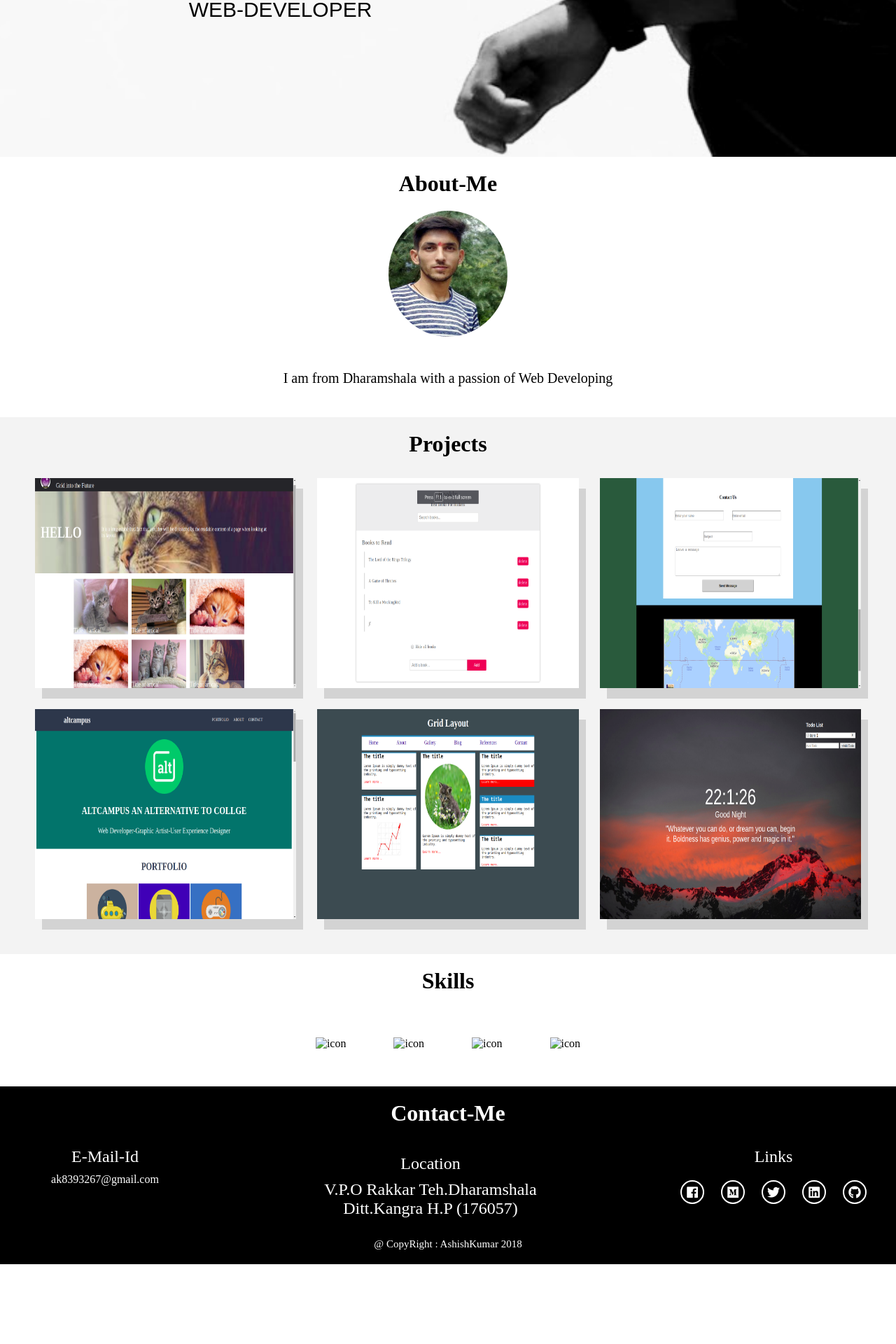
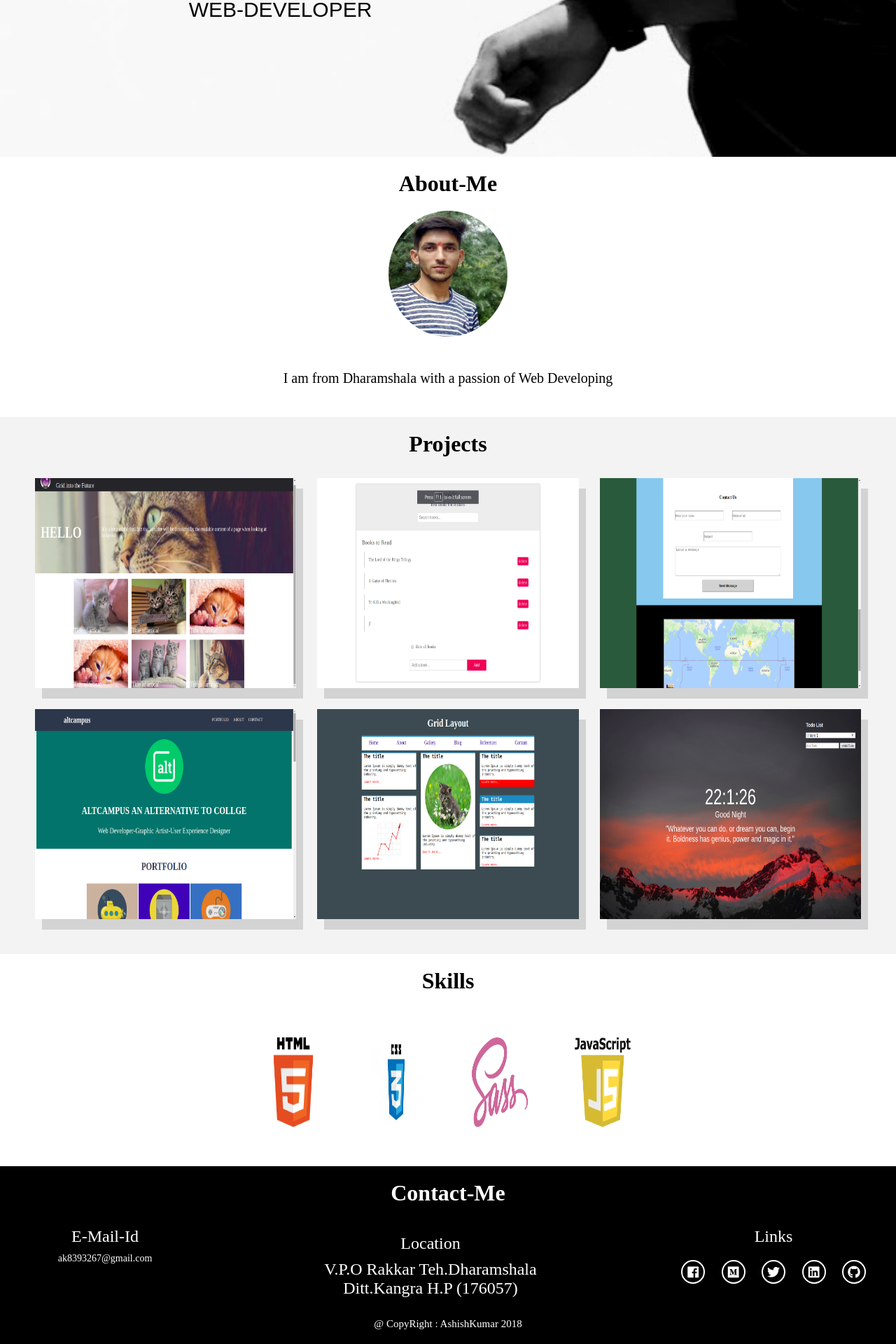
Before and after one commit to ashish4497/ashish4497.github.io, a Jekyll site: the page built from index.md, in a window 1280 px wide. Shown: the part 726-2646 px from the top of the page at 70% size. Built offline with Jekyll 4.4.1, drawn with Linux system fonts in a browser that asks for light colours; nearby versions of some CDN libraries; before the commit the page ends 2532 px from its top, so only the background shows below that.

Commit message:
portfolio changes

```diff
--- a/_layouts/ blog.html
+++ b/_layouts/ blog.html
@@ -4,8 +4,7 @@
 	<title>Blog</title>
 </head>
 <body>
-
-	<h1>This is blog page.</h1>
+<h1>This is blog page.</h1>
 	{% for post in site.posts %}
 	<h1>{{ post.title }}</h1>
 	<a href="{{post.url}}">Blog Link</a>
--- a/_layouts/home.html
+++ b/_layouts/home.html
@@ -47,10 +47,10 @@
 			<section class="skill center" id="skill">
 				<h1 class="top-heading">Skills</h1>
 				<div class="skill-list">
-					<img src="/home/ravi/Downloads/html1.png"alt="icon">
-					<img src="/home/ravi/Downloads/css.jpeg" alt="icon">
-					<img src="/home/ravi/Downloads/sass.png" alt="icon">
-					<img src="/home/ravi/Downloads/javas3.png" alt="icon">
+					<img src="../assets/media/html1.png"alt="icon">
+					<img src="../assets/media/css.jpeg" alt="icon">
+					<img src="../assets/media/sass.png" alt="icon">
+					<img src="../assets/media/javas3.png" alt="icon">
 				</div>
 			</section>
 		<!-- contact -->
--- a/assets/custom.css
+++ b/assets/custom.css
@@ -23,9 +23,10 @@
 }
 body {
   margin: 0 auto;
-  font-family:
+ /* font-family: */
   font-size: 14px;
   font-weight: normal;
+  -webkit-box-sizing: border-box;
           box-sizing: border-box;
 }
 .wrapper {
@@ -47,12 +48,15 @@
   background-attachment: fixed;
 }
 .navigation ul {
+ 	display:-webkit-box;
+ 	display:-ms-flexbox;
  	display:flex;
  	list-style-type: none;
  	font-size:25px;
  	width: 70%;
  	text-transform: uppercase;
  	font-size: 20px;
+ 	-ms-flex-pack: distribute;
  	    justify-content: space-around;
  	cursor: pointer;
  	padding: 2rem;
@@ -109,18 +113,25 @@
 	background-color:#f3f3f3;
 }
 .project-detail {
+	display: -ms-grid;
 	display: grid;
+	-ms-grid-columns:(1fr)[3];
 	    grid-template-columns:repeat(3,1fr);
 	grid-gap:30px;
 	padding: 30px;
 }
 .project-detail img:hover {
+	-webkit-transition:all 1s ease-in-out;
+	-o-transition:all 1s ease-in-out;
 	transition:all 1s ease-in-out;
+  -webkit-transform: scale(1.1);
+      -ms-transform: scale(1.1);
           transform: scale(1.1);
 }
 .project-detail img {
 	width:100%;
 	height:300px;
+  -webkit-box-shadow: 10px 15px #D3D3D3;
           box-shadow: 10px 15px #D3D3D3;
 }
 .image:hover {
@@ -138,7 +149,7 @@
 }
 .skill-list img {
 	height:8rem;
-	width:5rem%;
+	width:5rem;
 	padding:2rem;
 }
 /*=====================
@@ -152,7 +163,9 @@
 }
 .contact-detail {
 	color:#fff;
+	display: -ms-grid;
 	display: grid;
+	-ms-grid-columns: 300px auto 350px;
 	    grid-template-columns: 300px auto 350px;
 	grid-gap:2px;
 	text-align: center;
@@ -174,6 +187,8 @@
 	position: absolute;
 	top: 50%;
 	left:50%;
+	-webkit-transform:translate(-50%,-50%);
+	    -ms-transform:translate(-50%,-50%);
 	        transform:translate(-50%,-50%);
 }
 .location,.email-h {
@@ -232,12 +247,21 @@
   font-size: 1rem;
 }
 .project-detail {
+	display: -ms-grid;
 	display: grid;
+	-ms-grid-columns: auto;
 	    grid-template-columns: auto;
 	grid-gap: 30px;
 }
+.project-detail img:hover {
+	-webkit-transform: scale(1);
+	    -ms-transform: scale(1);
+	        transform: scale(1);
+}
 .contact-detail {
+	display: -ms-grid;
 	display: grid;
+	-ms-grid-columns: auto;
 	    grid-template-columns: auto;
 	grid-gap: 20px;
 }
@@ -256,9 +280,16 @@
 	  font-size: 3rem;
 	}
 	.project-detail {
+		display: -ms-grid;
 		display: grid;
+		-ms-grid-columns:(auto)[3];
 		    grid-template-columns:repeat(3,auto);
 		grid-gap: 30px;
+	}
+	.project-detail img:hover {
+		-webkit-transform: scale(1);
+		    -ms-transform: scale(1);
+		        transform: scale(1);
 	}
 	/*.skill img {
 		display: grid;
@@ -267,7 +298,10 @@
 
 	}*/
 	.contact-detail {
+		display: -ms-grid;
 		display: grid;
+		-ms-grid-columns: auto;
 		    grid-template-columns: auto;
 		grid-gap: 20px;
 	}
+};
```
Also changed, not shown: _layouts/blog.html (added), assets/media/javas3.png (added). Lines whose indentation alone changed are shown as unchanged.
